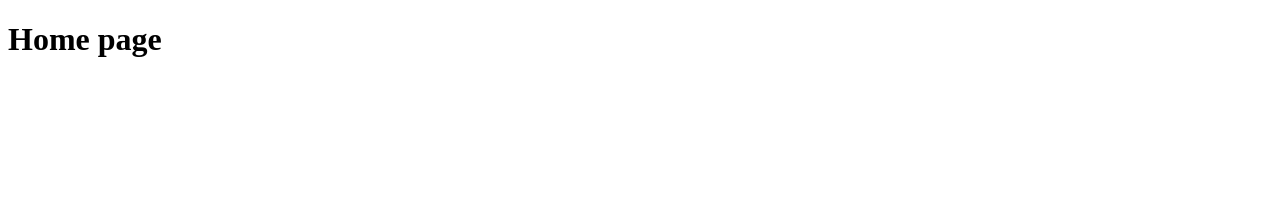
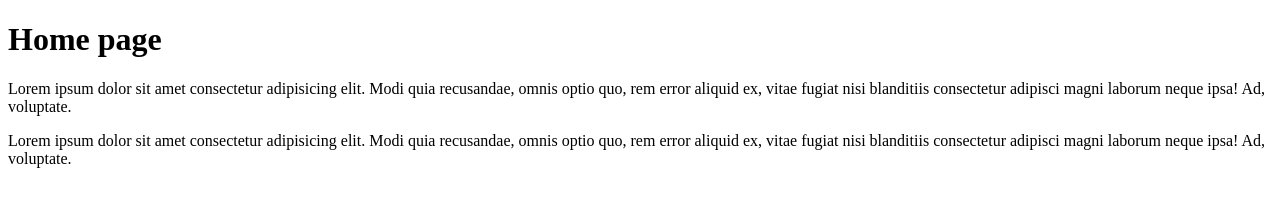
Before and after one commit to asd7920/demo-0808, a plain HTML site: page index.html in a window 1280 px wide. Drawn offline with Linux system fonts and the light colour scheme.

Commit message:
add many p tag

```diff
--- a/index.html
+++ b/index.html
@@ -7,5 +7,15 @@
 </head>
 <body>
     <h1>Home page</h1>
+    <p>Lorem ipsum dolor sit amet consectetur adipisicing elit.
+        Modi quia recusandae, omnis optio quo, rem error aliquid ex,
+         vitae fugiat nisi blanditiis consectetur adipisci magni
+         laborum neque ipsa! Ad, voluptate.
+    </p>
+    <p>Lorem ipsum dolor sit amet consectetur adipisicing elit.
+        Modi quia recusandae, omnis optio quo, rem error aliquid ex,
+         vitae fugiat nisi blanditiis consectetur adipisci magni
+         laborum neque ipsa! Ad, voluptate.
+    </p>
 </body>
 </html>
```
